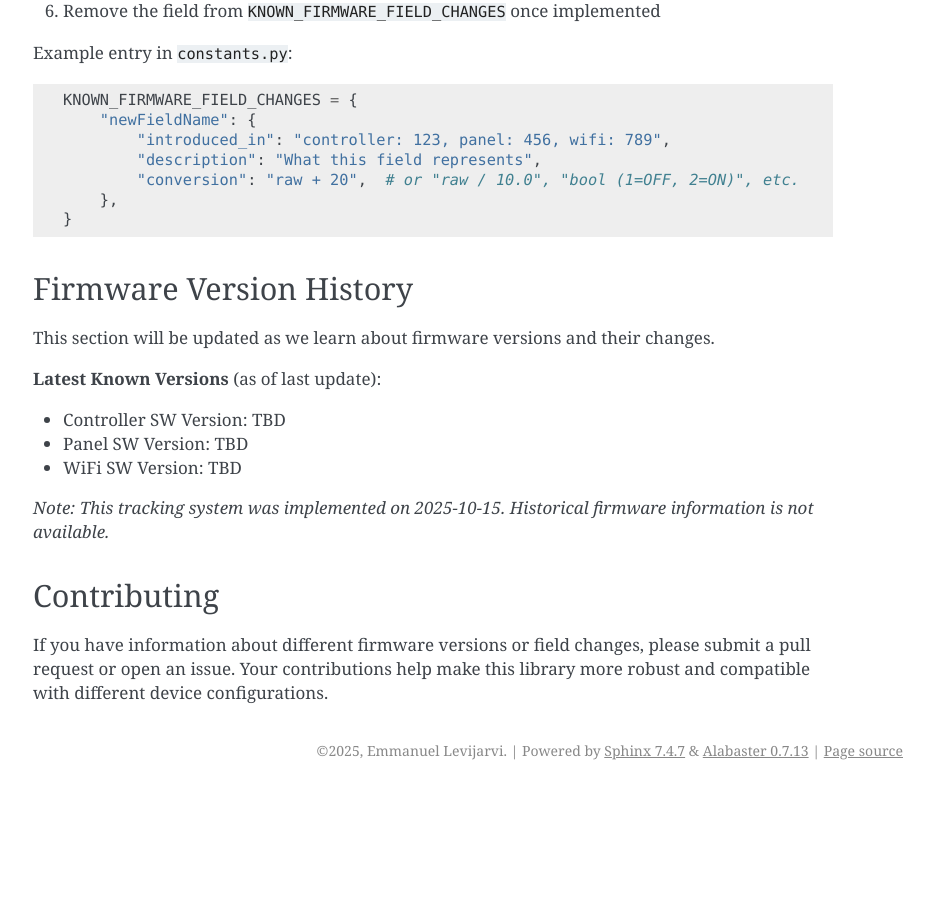
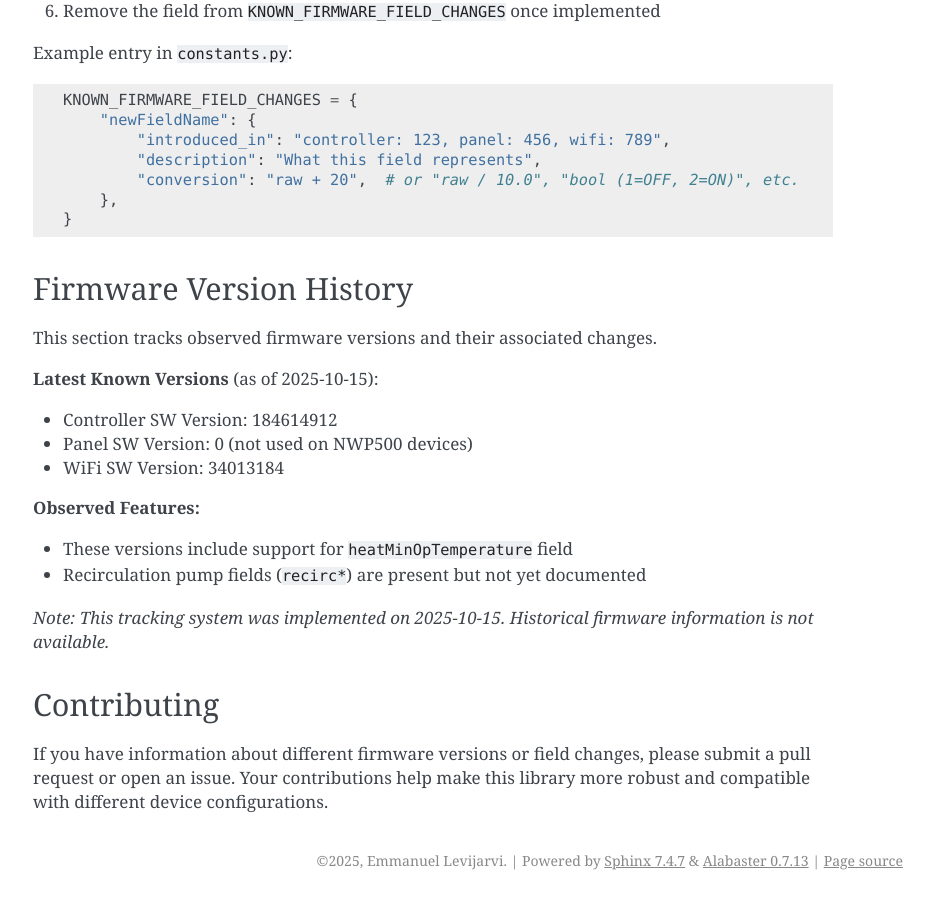
Before and after one commit to eman/nwp500-python, a Sphinx documentation site: the page built from docs/FIRMWARE_TRACKING.rst, in a window 1280 px wide and 900 px high, scrolled down 2356 px. Shown: the whole window, without its empty margins (337-1271 px from the left). Built offline with Sphinx 7.4.7, drawn with Linux system fonts in a browser that asks for light colours; before the commit the page ends 3146 px from its top, so only the background shows below that; some of the changed text lies outside the part shown.

Commit message:
Update firmware versions with live device data and add DeviceFeature unknown field handling
- Query live device to populate LATEST_KNOWN_FIRMWARE with actual versions:
  - Controller SW: 184614912
  - Panel SW: 0 (not used on NWP500)
  - WiFi SW: 34013184

- Add unknown field filtering to DeviceFeature.from_dict()
  - Prevents crashes when new feature fields appear (e.g., recirculationUse)
  - Consistent with DeviceStatus handling
  - Logs info message about ignored fields

- Update FIRMWARE_TRACKING.rst with observed versions and features
  - Document heatMinOpTemperature was observed with these versions
  - Note presence of recirc* fields for future implementation

All firmware data collected from live NWP500 device on 2025-10-15.

```diff
--- a/docs/FIRMWARE_TRACKING.rst
+++ b/docs/FIRMWARE_TRACKING.rst
@@ -38,7 +38,7 @@ The following table tracks known fields that have been introduced in firmware up
      - Conversion
      - Description
    * - ``heatMinOpTemperature``
-     - Unknown version
+     - Controller: 184614912, WiFi: 34013184
      - ``raw + 20``
      - Minimum operating temperature for the heating element. Sets the lower threshold at which the heating element can operate.
 
@@ -125,13 +125,18 @@ Example entry in ``constants.py``:
 Firmware Version History
 ------------------------
 
-This section will be updated as we learn about firmware versions and their changes.
+This section tracks observed firmware versions and their associated changes.
 
-**Latest Known Versions** (as of last update):
+**Latest Known Versions** (as of 2025-10-15):
 
-- Controller SW Version: TBD
-- Panel SW Version: TBD
-- WiFi SW Version: TBD
+- Controller SW Version: 184614912
+- Panel SW Version: 0 (not used on NWP500 devices)
+- WiFi SW Version: 34013184
+
+**Observed Features:**
+
+- These versions include support for ``heatMinOpTemperature`` field
+- Recirculation pump fields (``recirc*``) are present but not yet documented
 
 *Note: This tracking system was implemented on 2025-10-15. Historical firmware information is not available.*
 
```
Also changed, not shown: 2 other files.
